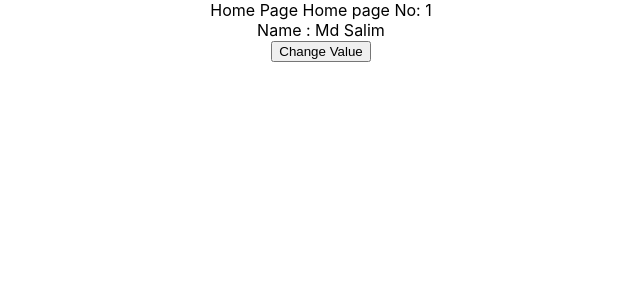
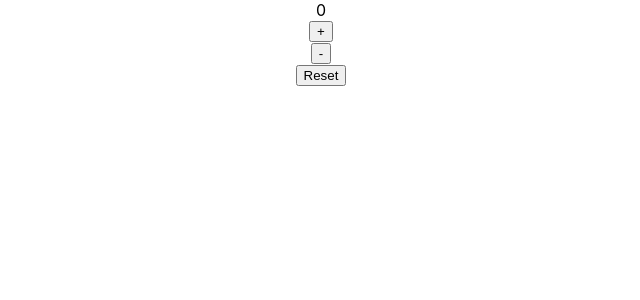
Before and after one commit to salim002/useState-hook, a React (Create React App) app in the folder usestate-hook/: page / in a window 1280 px wide. Shown: the top 300 px of the page, without its empty margins (319-959 px from the left). Built offline with nearby package versions, Linux system fonts and the light colour scheme.

Commit message:
Increasing decreasing counter using buttons

```diff
--- a/usestate-hook/src/App.js
+++ b/usestate-hook/src/App.js
@@ -3,19 +3,14 @@ import {useState} from "react";
 
 
 function App() {
-  // const [user, setUser] = useState([1, 2, 3]);
-  const [user, setUser] = useState({
-    no: 1,
-    name: "Md Salim"
-  })
+  const [counter, setCounter] = useState(0);
   return (
     <div className="App">
-      Home Page
-      Home page No: {user.no} <br/>
-      Name : {user.name}
-      <div>
-        <button onClick={()=>setUser({...user, no: 2, name: "codewithviju"})} >Change Value</button>
-      </div>
+      <div>{counter}</div>
+      <div><button onClick={()=>setCounter(counter+1)}> + </button></div>
+      <div><button onClick={()=>setCounter(counter-1)}> - </button></div>
+      <div><button onClick={()=>setCounter(0)}>Reset</button></div>
+
     </div>
 
   );
```
